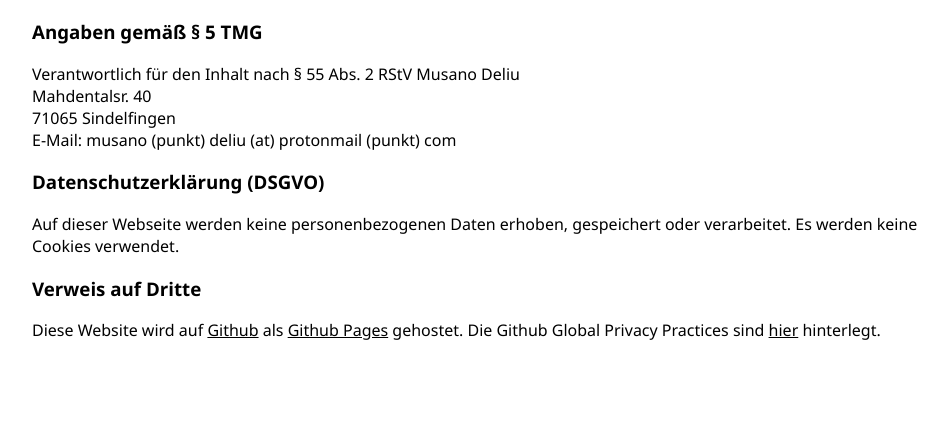
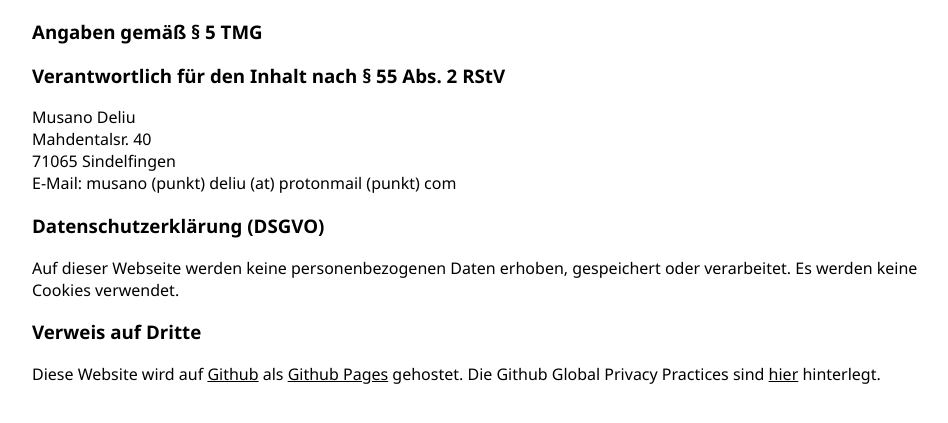
Before and after one commit to mdeliu/mdeliu.github.io, a plain HTML site: page impressum.html in a window 1280 px wide. Shown: the part 107-530 px from the top of the page, without its empty margins (160-1108 px from the left). Drawn offline with Linux system fonts and the light colour scheme.

Commit message:
Update impressum.html

```diff
--- a/impressum.html
+++ b/impressum.html
@@ -27,7 +27,7 @@
 <h1>Impressum &amp; Datenschutz</h1>
 
 <h3>Angaben gemäß § 5 TMG</h3>
-<h3">Verantwortlich für den Inhalt nach § 55 Abs. 2 RStV</h3>
+<h3>Verantwortlich für den Inhalt nach § 55 Abs. 2 RStV</h3>
 Musano Deliu</br>
 Mahdentalsr. 40</br>
 71065 Sindelfingen</br>
```
